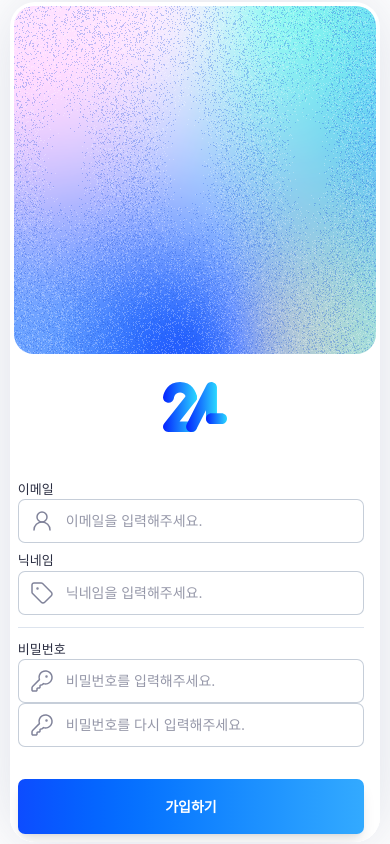
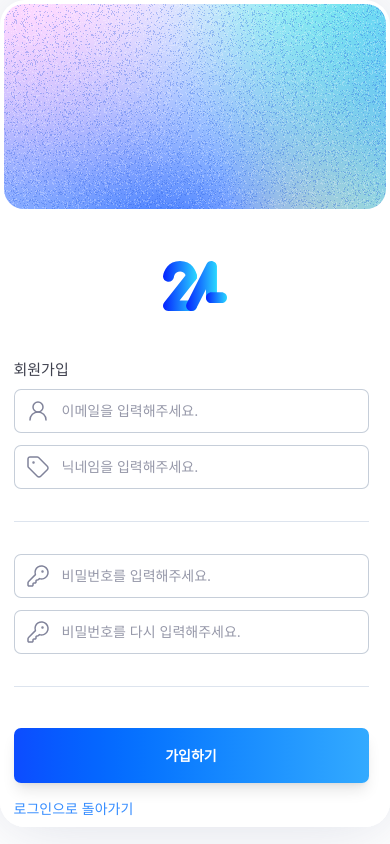
Before and after one commit to jaehoya/twenty-four-hour, a React (Vite) app: page /signup in a window 390 px wide. Built offline with nearby package versions, Linux system fonts and the light colour scheme.

Commit message:
fix: 모바일 CSS 수정

```diff
--- a/src/signup/components/InputField.jsx
+++ b/src/signup/components/InputField.jsx
@@ -12,7 +12,7 @@ function InputField({
     inputProps = {},
     }) {
     return (
-        <div className={`w-full max-w-[363px] md:mb-3 ${className}`}>
+        <div className={`w-full max-w-[363px] mb-3 ${className}`}>
             <div
                 className={`flex flex-row items-center rounded-[7px]
                             max-h-[44px] md:max-h-[49px]
--- a/src/signup/components/SignupForm.jsx
+++ b/src/signup/components/SignupForm.jsx
@@ -81,7 +81,7 @@ function SignupForm() {
     return (
         <form className="flex flex-col mx-auto relative" onSubmit={handleSubmit} id="signupForm">
             <div>
-                <label htmlFor="email" className="text-[0.8125rem] font-medium block text-[#2A2D41]">이메일</label>
+                <label htmlFor="email" className="hidden md:block text-[0.9375rem] font-medium text-[#2A2D41]">이메일</label>
                 <InputField
                     id="email"
                     type="email"
@@ -92,7 +92,7 @@ function SignupForm() {
                     inputProps={{ autoComplete: "email" }}
                 />
 
-                <label htmlFor="username" className="text-[0.8125rem] font-medium block text-[#2A2D41] mt-2 md:mt-[2%]">닉네임</label>
+                <label htmlFor="username" className="hidden md:block text-[0.9375rem] font-medium text-[#2A2D41] mt-2 md:mt-[2%]">닉네임</label>
                 <InputField
                     id="username"
                     type="text"
@@ -103,9 +103,9 @@ function SignupForm() {
                     inputProps={{ autoComplete: "username" }}
                 />
 
-                <div className="h-px w-full max-w-[363px] bg-[#DDE4EE] my-3 md:my-5" />
+                <div className="h-px w-full max-w-[363px] bg-[#DDE4EE] my-8 md:my-3 md:my-5" />
 
-                <label htmlFor="password" className="text-[0.8125rem] font-medium block text-[#2A2D41]">비밀번호</label>
+                <label htmlFor="password" className="hidden md:block text-[0.9375rem] font-medium text-[#2A2D41]">비밀번호</label>
                 <InputField
                     id="password"
                     type="password"
@@ -129,8 +129,9 @@ function SignupForm() {
                 {formError
                     && <span className="text-[#F46464] text-[11px] mt-1">{formError}</span>
                 }
-
+                <div className="h-px w-full max-w-[363px] bg-[#DDE4EE] my-8 md:my-3 md:hidden" />
             </div>
+            <div className="h-8 md:h-12"></div>
         </form>
     )
 }
--- a/src/signup/pages/SignupPage.jsx
+++ b/src/signup/pages/SignupPage.jsx
@@ -6,27 +6,30 @@ import ScrollThumb from "../../assets/signup/scrollbar.svg";
 
 function SignupPage() {
     return (
-    <main className="min-h-screen grid w-[95svw] md:w-[60svw] h-[90svh] md:h-[60svh] max-w-[1158px] place-items-center mx-auto">
-        <div className="flex flex-col md:flex-row shadow-[0_0_70px_0_rgba(73,91,134,0.2)] rounded-[25px] overflow-hidden w-full">
-            <div className="md:basis-0 md:grow-[5.5] md:h-[60vh] flex items-center justify-center p-1 md:p-2">
+    <main className="min-h-screen flex flex-col md:grid md:w-[60svw] md:h-[60svh] max-w-[1158px] md:place-items-center mx-auto">
+        <div className="flex flex-col md:flex-row shadow-[0_0_70px_0_rgba(73,91,134,0.2)] rounded-[25px] overflow-hidden w-full md:w-full">
+            <div className="h-[213px] w-full md:basis-0 md:grow-[5.5] md:h-[60vh] md:w-auto flex items-center justify-center p-1 md:p-2">
                 <div className="w-full h-full rounded-[20px] overflow-hidden">
                     <img src={Bg} className="w-full h-full object-cover" alt=""/>
                 </div>
             </div>
-            <section className="md:flex-[4_1_0%] min-w-0 grid grid-rows-[auto_minmax(0,1fr)_auto] md:h-[60vh] w-full bg-white">
+            <section className="md:flex-[4_1_0%] min-w-0 flex flex-col md:grid md:grid-rows-[auto_minmax(0,1fr)_auto] md:h-[60vh] w-full bg-white">
 
-                <div className="px-4 md:px-6 pt-6 md:pt-[4vw] pb-12 flex justify-center">
+                <div className="px-4 md:px-6 pt-12 md:pt-[4vw] pb-12 flex justify-center">
                     <img src={LogoUrl} className="h-auto max-h-[50px] md:max-h-[65px]" alt="logo" />
                 </div>
 
-                <div className="min-h-0 px-2 sm:px-4 md:px-6 flex justify-center">
+                <div className="flex-1 px-2 sm:px-4 md:px-6 flex justify-center md:min-h-0 md:overflow-hidden">
+                    <div className="w-full max-w-[363px] min-w-0">
+                        <h1 className="font-regular text-[#3F414E] text-[0.9375rem] mb-2 md:hidden">회원가입</h1>
                         <div
                             className={`
-                            w-full max-w-[363px] min-w-0
-                            h-auto
-                            max-h-[clamp(300px,50svh,500px)] md:max-h-[clamp(300px,50vh,500px)]
+                                w-full
+                                h-full
+                                max-h-[clamp(250px,45svh,450px)] md:max-h-full
                                 overflow-y-auto
                                 pr-2 md:pr-3
+                                border-b border-[#DDE4EE]
                                 [overscroll-behavior-y:contain]
                                 [scrollbar-gutter:stable-both]
                                 [scrollbar-width:thin] [scrollbar-color:#F0F0F0_transparent]
@@ -43,8 +46,9 @@ function SignupPage() {
                             <SignupForm />
                         </div>
                     </div>
+                </div>
 
-                <div className="bg-white flex justify-center p-2 sm:p-4 md:pb-20 relative z-10 pt-8 md:pt-4">
+                <div className="bg-white flex flex-col items-center p-2 sm:p-4 md:pb-20 relative z-10 -mt-8 md:-mt-12">
                     <div className="w-full max-w-[363px] min-w-0 pr-2 md:pr-3">
                         <button
                             type="submit"
@@ -57,6 +61,11 @@ function SignupPage() {
                         가입하기
                         </button>
                     </div>
+                    <div className="w-full max-w-[363px] min-w-0 pr-2 md:pr-3">
+                        <a href="#" className="md:hidden text-[#368DFF] text-sm mt-4 block text-left">
+                            로그인으로 돌아가기
+                        </a>
+                    </div>
                 </div>
             </section>
         </div>
```
Lines whose indentation alone changed are shown as unchanged.
